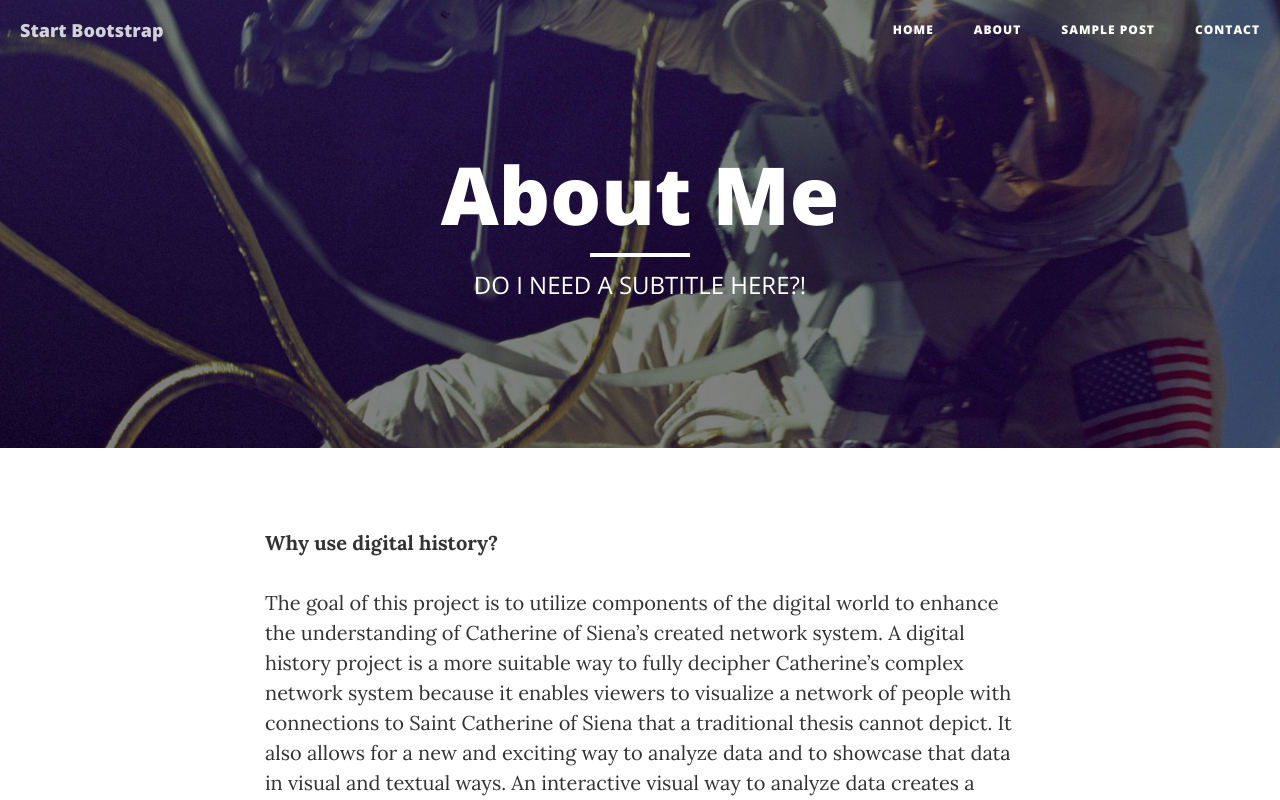
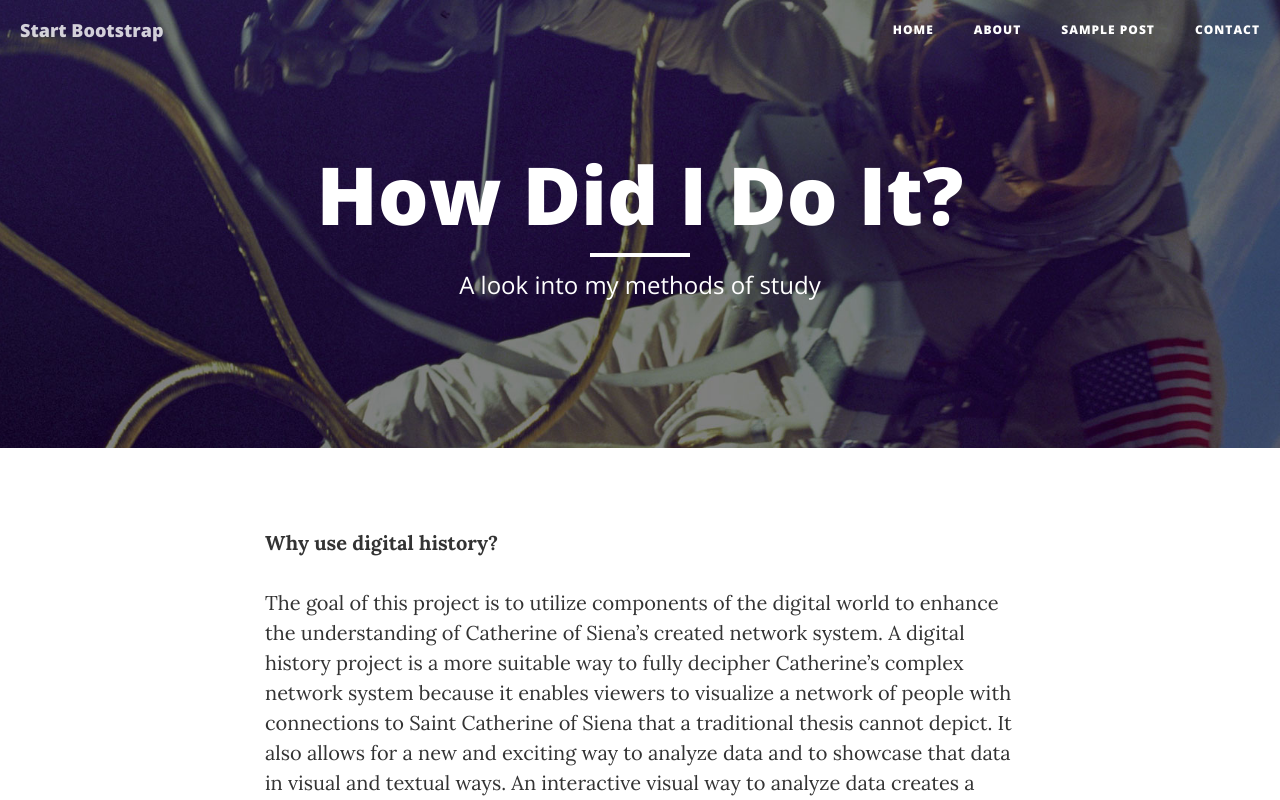
Before and after one commit to jessmills/jessmills.github.io, a website: page methodology.html in a window 1280 px wide. Shown: the top 800 px of the page. Drawn offline with nearby package versions, Linux system fonts and the light colour scheme.

Commit message:
Update methodology.html

```diff
--- a/methodology.html
+++ b/methodology.html
@@ -74,9 +74,9 @@
             <div class="row">
                 <div class="col-lg-8 col-lg-offset-2 col-md-10 col-md-offset-1">
                     <div class="page-heading">
-                        <h1>About Me</h1>
+                        <h1>How Did I Do It?</h1>
                         <hr class="small">
-                        <span class="subheading">DO I NEED A SUBTITLE HERE?!</span>
+                        <span class="subheading">A look into my methods of study</span>
                     </div>
                 </div>
             </div>
```
